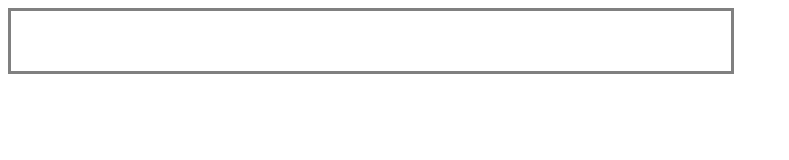
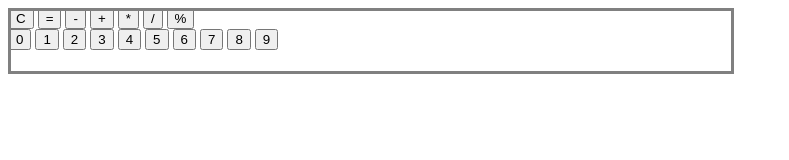
Before and after one commit to etodorinov/Calculator, a plain HTML site: page index.html in a window 1280 px wide. Shown: the whole page, without its empty margins (0-789 px from the left). Drawn offline with Linux system fonts and the light colour scheme.

Commit message:
Buttons added

```diff
--- a/index.html
+++ b/index.html
@@ -4,11 +4,33 @@
     <meta charset="UTF-8" />
     <meta http-equiv="X-UA-Compatible" content="IE=edge" />
     <meta name="viewport" content="width=device-width, initial-scale=1.0" />
-    <link rel="stylesheet" href="/style.css">
+    <link rel="stylesheet" href="/style.css" />
     <title>Calculator</title>
   </head>
   <body>
-      <div id="screen"></div>
-      <div class="buttons"></div>
+    <div id="screen"></div>
+    <div class="buttons">
+      <div id="functional-buttons">
+        <button id="reset">C</button>
+        <button id="equal">=</button>
+        <button id="minus">-</button>
+        <button id="plus">+</button>
+        <button id="multiply">*</button>
+        <button id="division">/</button>
+        <button id="percent">%</button>
+      </div>
+      <div id="number-buttons">
+        <button id="zero">0</button>
+        <button id="one">1</button>
+        <button id="two">2</button>
+        <button id="three">3</button>
+        <button id="four">4</button>
+        <button id="five">5</button>
+        <button id="six">6</button>
+        <button id="seven">7</button>
+        <button id="eigth">8</button>
+        <button id="nine">9</button>
+      </div>
+    </div>
   </body>
 </html>
```
